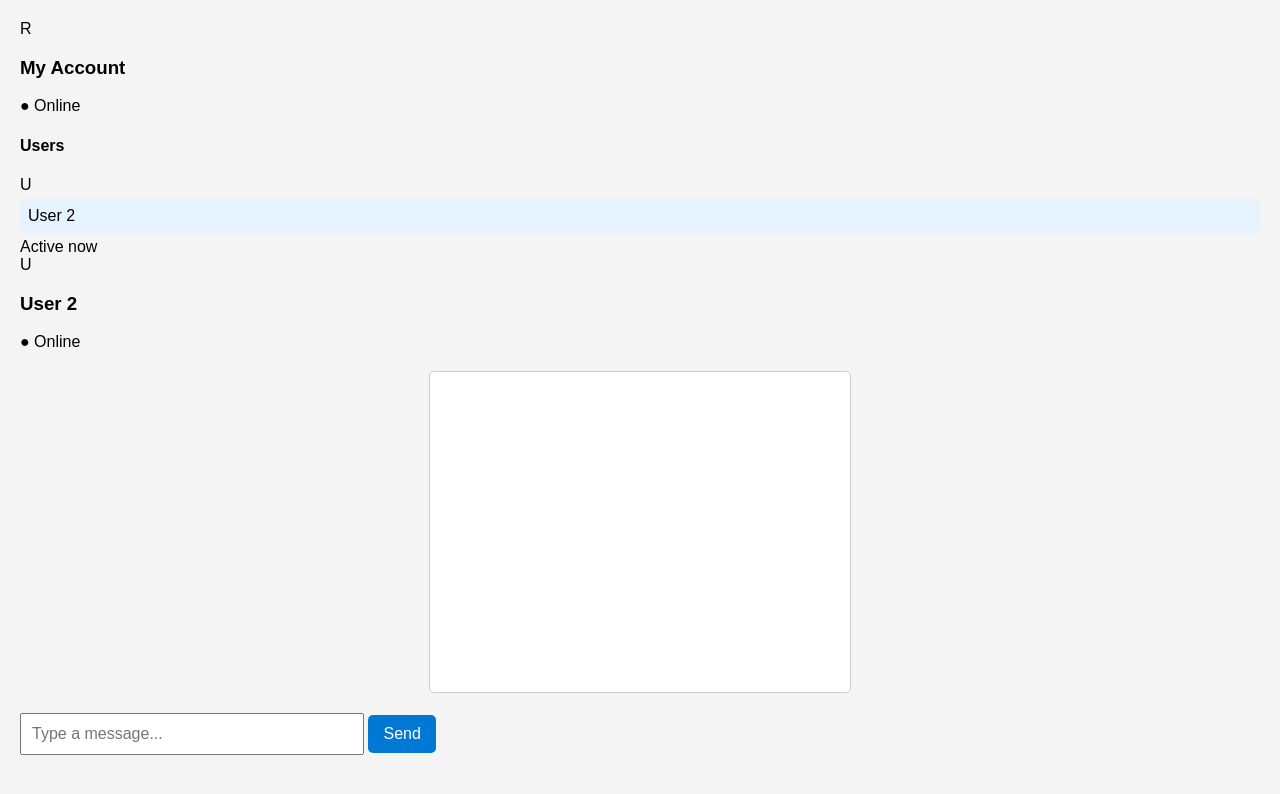
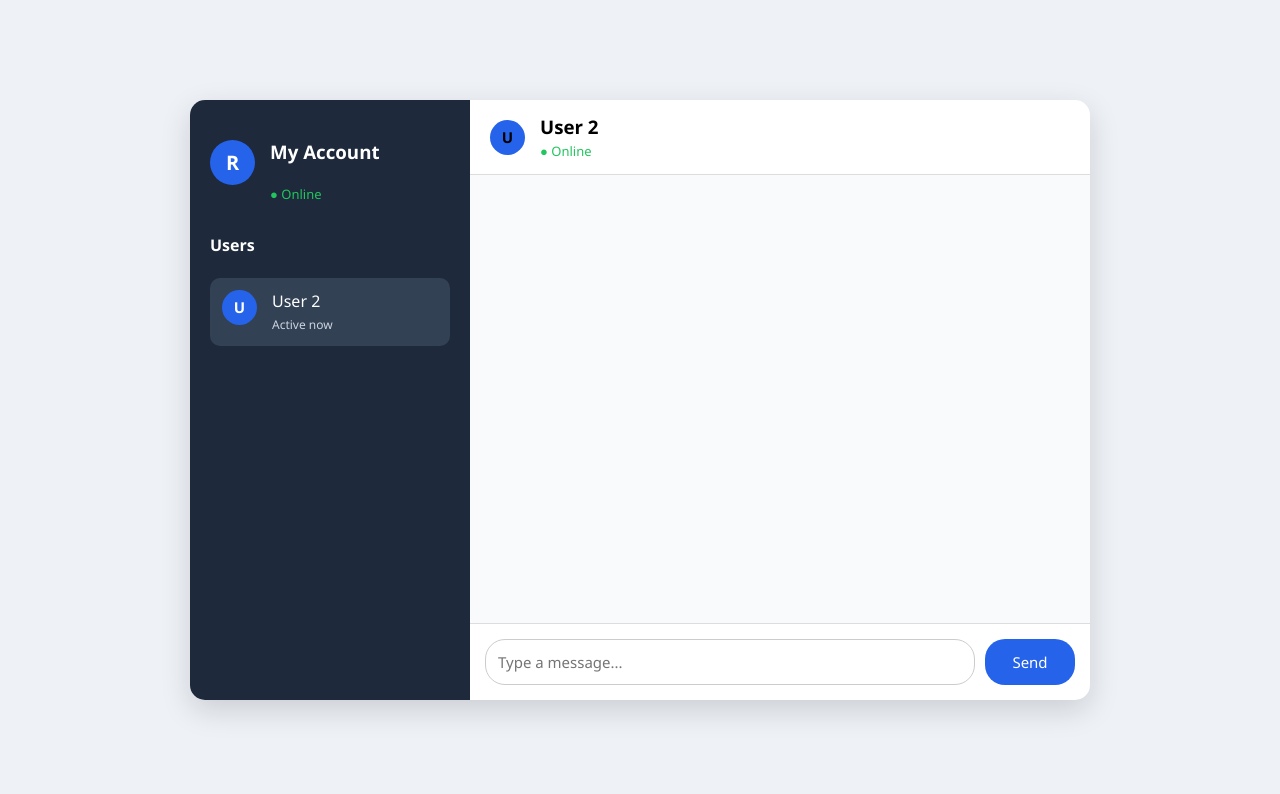
Before and after one commit to RenukaSanthakumar/ServerlessChatAPI, a plain HTML site: page Frontend/index.html in a window 1280 px wide. Drawn offline with Linux system fonts and the light colour scheme.

Commit message:
Refactor CSS for layout and styling improvements

```diff
--- a/Frontend/style.css
+++ b/Frontend/style.css
@@ -1,49 +1,268 @@
-body {
-    font-family: Arial, sans-serif;
-    background-color: #f4f4f4;
-    margin: 0;
-    padding: 20px;
+* {
+
+    box-sizing: border-box;
+    font-family: "Segoe UI", Arial, sans-serif;
+
 }
 
-h2 {
-    text-align: center;
-    color: #333;
+
+
+body {
+
+    margin:0;
+    height:100vh;
+    background:#eef2f7;
+    display:flex;
+    justify-content:center;
+    align-items:center;
+
 }
 
-#chat {
-    width: 400px;
-    height: 300px;
-    margin: 20px auto;
-    background: white;
-    border: 1px solid #ccc;
-    border-radius: 5px;
-    overflow-y: auto;
-    padding: 10px;
+.chat-container {
+
+    width:900px;
+    height:600px;
+    display:flex;
+    background:white;
+    border-radius:15px;
+    overflow:hidden;
+    box-shadow:0 10px 30px rgba(0,0,0,0.15);
+
 }
 
-#message {
-    width: 320px;
-    padding: 10px;
-    font-size: 16px;
+
+/* Sidebar */
+
+
+.sidebar {
+
+    width:280px;
+    background:#1e293b;
+    color:white;
+    padding:20px;
+
 }
 
-button {
-    padding: 10px 15px;
-    font-size: 16px;
-    cursor: pointer;
-    background-color: #0078d4;
-    color: white;
-    border: none;
-    border-radius: 5px;
+
+.profile {
+
+    display:flex;
+    align-items:center;
+    gap:15px;
+    margin-bottom:30px;
+
 }
 
-button:hover {
-    background-color: #005fa3;
+
+.avatar {
+
+    width:45px;
+    height:45px;
+    border-radius:50%;
+    background:#2563eb;
+    display:flex;
+    justify-content:center;
+    align-items:center;
+    font-size:20px;
+    font-weight:bold;
+
 }
 
-p {
-    background: #e6f3ff;
-    padding: 8px;
-    border-radius: 5px;
-    margin: 5px 0;
+
+.avatar.small {
+
+    width:35px;
+    height:35px;
+    font-size:15px;
+
 }
+
+
+.online {
+
+    color:#22c55e;
+    font-size:13px;
+
+}
+
+
+.user {
+
+    display:flex;
+    gap:15px;
+    padding:12px;
+    border-radius:10px;
+    cursor:pointer;
+
+}
+
+
+.user:hover,
+.user.active {
+
+    background:#334155;
+
+}
+
+
+.user p {
+
+    margin:0;
+
+}
+
+
+.user span {
+
+    font-size:12px;
+    color:#cbd5e1;
+
+}
+
+
+/* Chat section */
+
+
+.chat-section {
+
+    flex:1;
+    display:flex;
+    flex-direction:column;
+
+}
+
+
+.chat-header {
+
+    height:75px;
+    padding:20px;
+    display:flex;
+    gap:15px;
+    align-items:center;
+    border-bottom:1px solid #ddd;
+
+}
+
+
+.chat-header h3 {
+
+    margin:0;
+
+}
+
+
+/* Messages */
+
+
+.messages {
+
+    flex:1;
+    padding:20px;
+    overflow-y:auto;
+    background:#f8fafc;
+
+}
+
+
+.message {
+
+    max-width:65%;
+    padding:12px;
+    margin-bottom:12px;
+    border-radius:12px;
+    font-size:15px;
+
+}
+
+
+.sent {
+
+    background:#2563eb;
+    color:white;
+    margin-left:auto;
+    border-bottom-right-radius:2px;
+
+}
+
+
+.received {
+
+    background:#e2e8f0;
+    color:#111827;
+    margin-right:auto;
+    border-bottom-left-radius:2px;
+
+}
+
+
+.time {
+
+    display:block;
+    font-size:11px;
+    margin-top:5px;
+    opacity:0.7;
+
+}
+
+
+
+/* Input */
+
+
+.input-area {
+
+    display:flex;
+    padding:15px;
+    border-top:1px solid #ddd;
+
+}
+
+
+#message {
+
+    flex:1;
+    padding:12px;
+    border-radius:20px;
+    border:1px solid #ccc;
+    outline:none;
+    font-size:15px;
+
+}
+
+
+button {
+
+    margin-left:10px;
+    width:90px;
+    border:none;
+    border-radius:20px;
+    background:#2563eb;
+    color:white;
+    cursor:pointer;
+    font-size:15px;
+
+}
+
+
+button:hover {
+
+    background:#1d4ed8;
+
+}
+
+
+@media(max-width:700px){
+
+.chat-container{
+
+    width:95%;
+    height:90vh;
+
+}
+.sidebar{
+
+    display:none;
+
+}
+
+}
```
